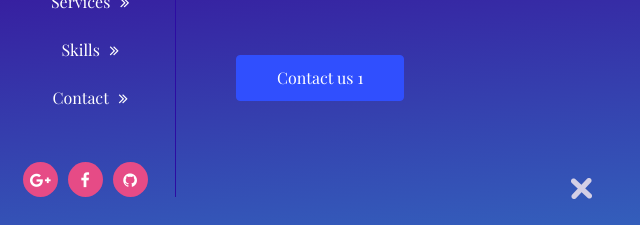
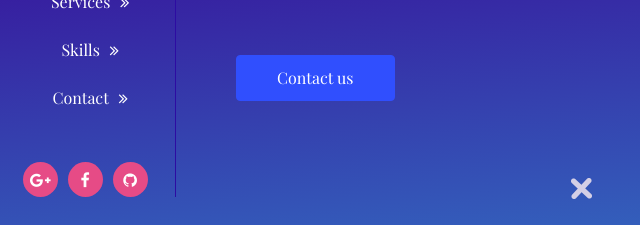
Before and after one commit to hasibweb/portfolio-template, a plain HTML site: page index.html in a window 1280 px wide. Shown: the part 369-594 px from the top of the page, 48-688 px from the left. Drawn offline with nearby package versions, Linux system fonts and the light colour scheme; a web font is replaced by a local one.

Commit message:
remove 1

```diff
--- a/index.html
+++ b/index.html
@@ -123,7 +123,7 @@
                                         <span class="font-weight-bold d-block">We DESIGN</span>
                                         <span class="d-block">school</span>
                                     </h1>
-                                    <a data-animation="slideInUp" data-delay="20000" class="btn btn-primary" href="contact.html">Contact us 1</a>
+                                    <a data-animation="slideInUp" data-delay="1000" class="btn btn-primary" href="contact.html">Contact us</a>
                                 </div>
                                 <!-- Slide Item -->
                                 <div class="slide-item">
@@ -131,7 +131,7 @@
                                         <span class="font-weight-bold d-block">We DESIGN</span>
                                         <span class="d-block">school</span>
                                     </h1>
-                                    <a data-animation="slideInUp" data-delay="20000" class="btn btn-primary" href="contact.html">Contact us 1</a>
+                                    <a data-animation="slideInUp" data-delay="1000" class="btn btn-primary" href="contact.html">Contact us</a>
                                 </div>
                                 <!-- Slide Item -->
                                 <div class="slide-item">
@@ -139,7 +139,7 @@
                                         <span class="font-weight-bold d-block">We DESIGN</span>
                                         <span class="d-block">school</span>
                                     </h1>
-                                    <a data-animation="slideInUp" data-delay="20000" class="btn btn-primary" href="contact.html">Contact us 1</a>
+                                    <a data-animation="slideInUp" data-delay="1000" class="btn btn-primary" href="contact.html">Contact us</a>
                                 </div>
                                 <!-- Slide Item -->
                                 <div class="slide-item">
@@ -147,7 +147,7 @@
                                         <span class="font-weight-bold d-block">We DESIGN</span>
                                         <span class="d-block">school</span>
                                     </h1>
-                                    <a data-animation="slideInUp" data-delay="20000" class="btn btn-primary" href="contact.html">Contact us 1</a>
+                                    <a data-animation="slideInUp" data-delay="20000" class="btn btn-primary" href="contact.html">Contact us</a>
                                 </div>
 
                             </div>
```
